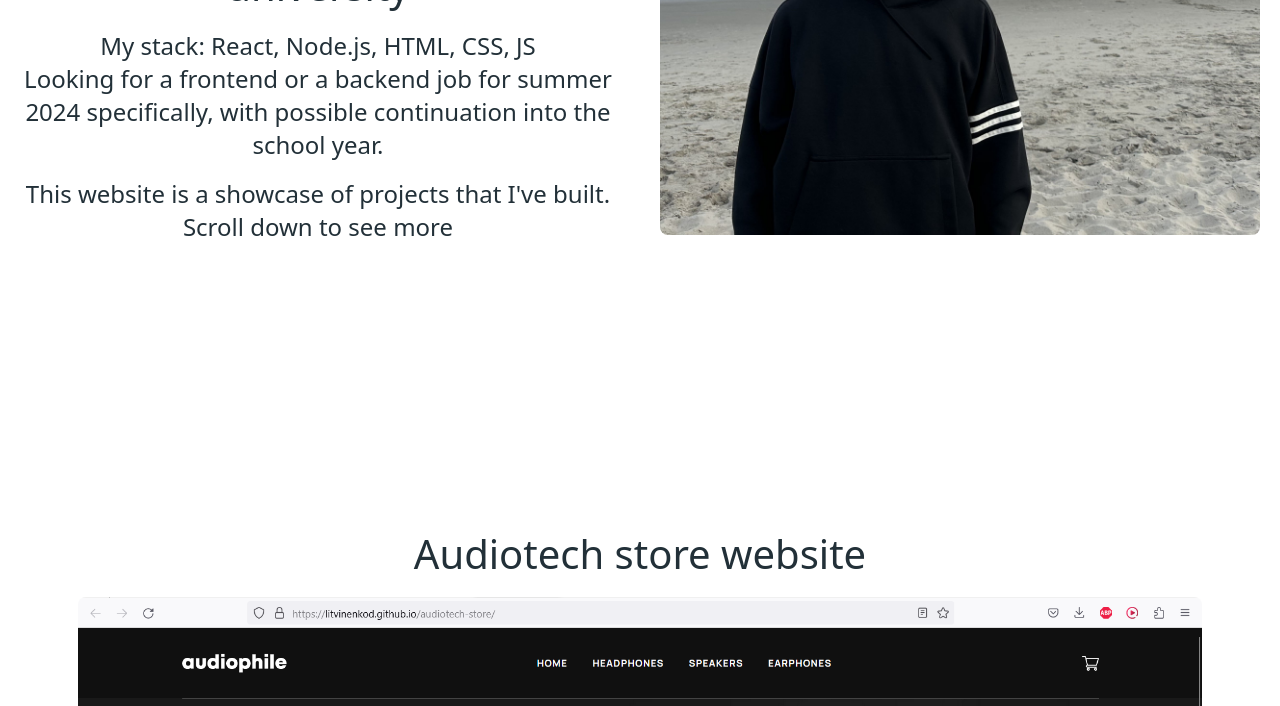
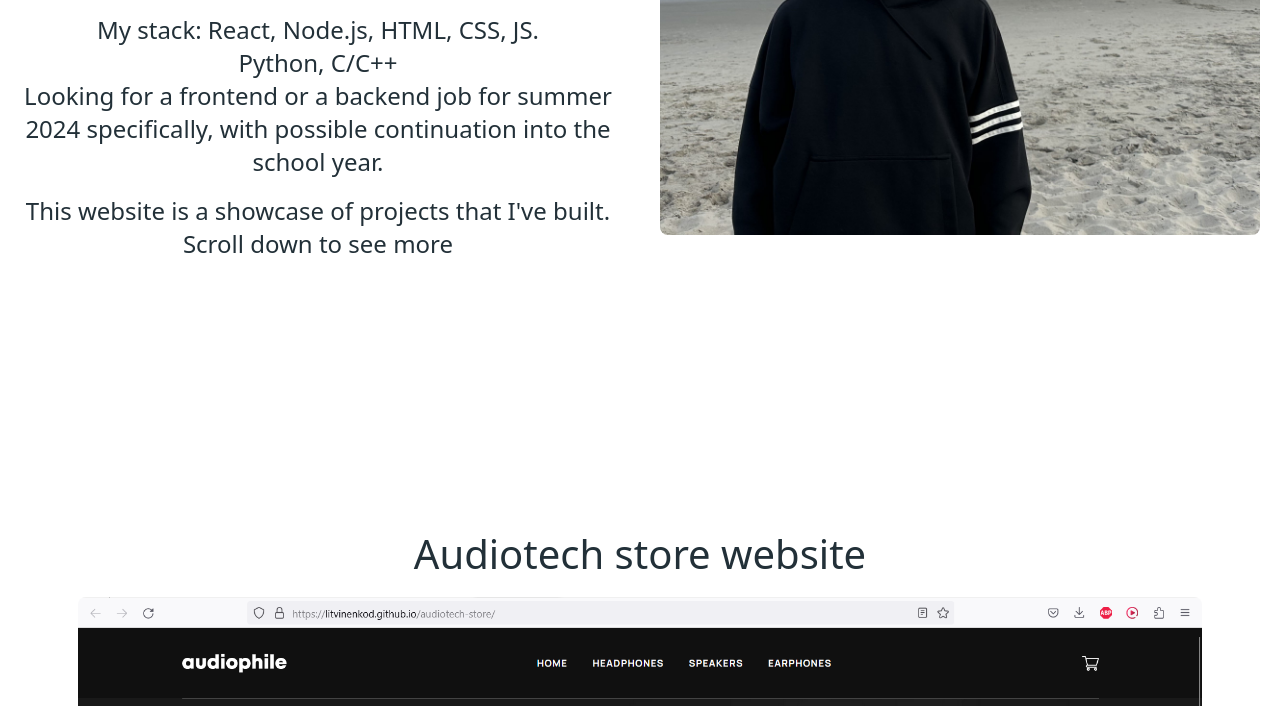
Before and after one commit to LitvinenkoD/portfolio-showcase, a plain HTML site: page index.html in a window 1280 px wide. Shown: the part 394-1100 px from the top of the page. Drawn offline with Linux system fonts and the light colour scheme.

Commit message:
updates 2024

```diff
--- a/index.html
+++ b/index.html
@@ -23,7 +23,7 @@
           <h1 class="welcome-section__heading">Hello, my name is Daniil Litvinenko, and I'm a rising Senior CS student at <span class="welcome-section__colored-heading">Rutgers</span> university</h1>
         </div>
         <div class="welcome-section__paragraph-container">
-          <p class="welcome-section__paragraph generic-paragraph">My stack: React, Node.js, HTML, CSS, JS <br/>Looking for a frontend or a backend job for summer 2024 specifically, with possible continuation into the school year.</p>
+          <p class="welcome-section__paragraph generic-paragraph">My stack: React, Node.js, HTML, CSS, JS.<br/> Python, C/C++ <br/>Looking for a frontend or a backend job for summer 2024 specifically, with possible continuation into the school year.</p>
           <p class="welcome-section__paragraph generic-paragraph welcome-section__scroll-down-paragraph">This website is a showcase of projects that I've built. <br>Scroll down to see more</p>
         </div>
       </div>
```
